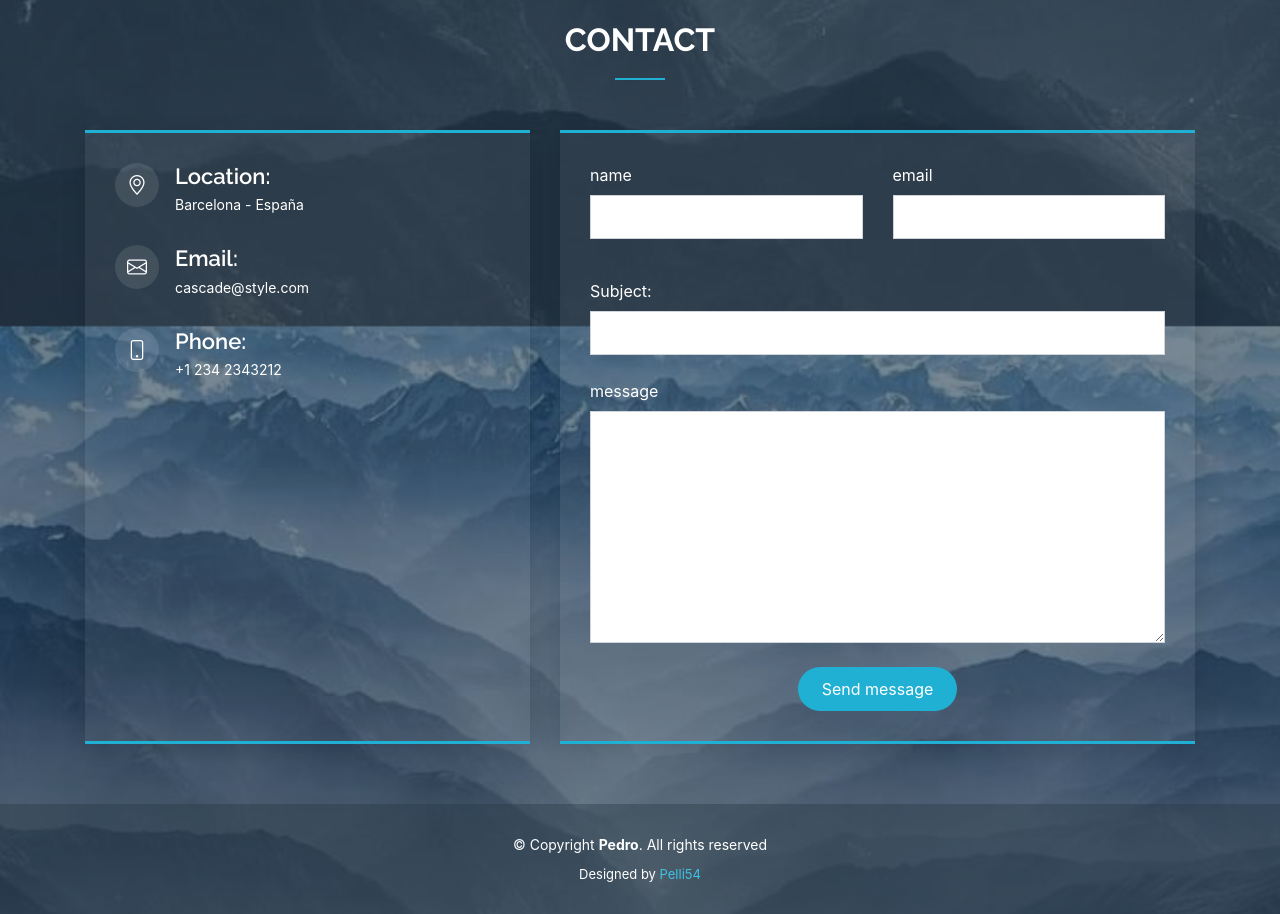
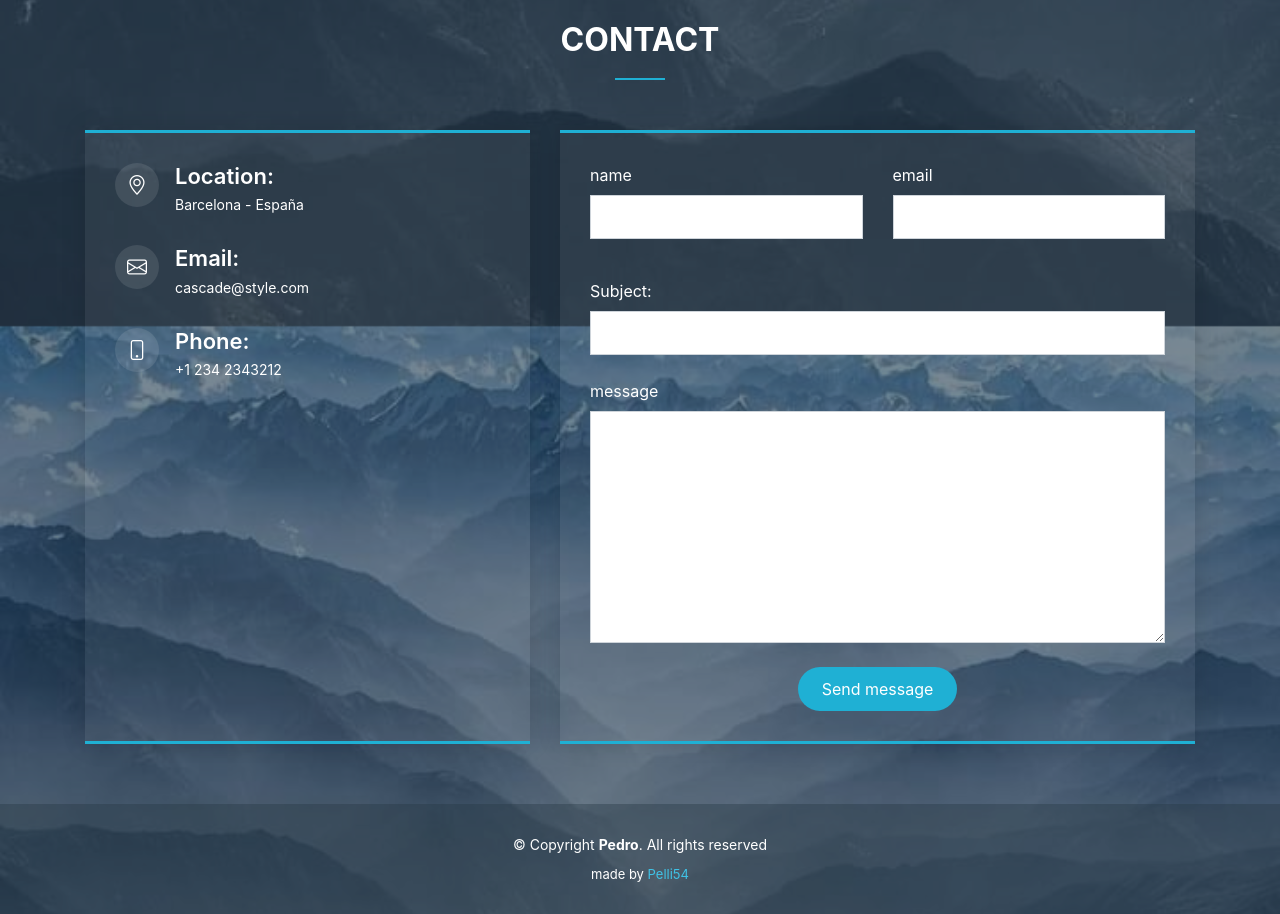
Before and after one commit to pelli54/Practice-webdesign-1, a plain HTML site: page Index.html in a window 1280 px wide. Shown: the part 1240-2154 px from the top of the page. Drawn offline with nearby package versions, Linux system fonts and the light colour scheme.

Commit message:
Add files via upload

```diff
--- a/Index.html
+++ b/Index.html
@@ -5,8 +5,8 @@
     <title>Landing Page</title>
     <link href="https://fonts.googleapis.com/css?family=Open+Sans:300,300i,400,400i,600,600i,700,700i|Raleway:300,300i,400,400i,600,600i,700,700i" rel="stylesheet">
     <link rel="stylesheet" href="style.css" type="text/css" media="all" />
-    <link rel="stylesheet" href="bootstrap.min.css" type="text/css" media="all" />
-    <link href="/bootstrap-icons/bootstrap-icons.css" rel="stylesheet">
+    <link rel="stylesheet" href="https://cdn.jsdelivr.net/npm/bootstrap@4.0.0/dist/css/bootstrap.min.css" integrity="sha384-Gn5384xqQ1aoWXA+058RXPxPg6fy4IWvTNh0E263XmFcJlSAwiGgFAW/dAiS6JXm" crossorigin="anonymous">
+    <link rel="stylesheet" href="https://cdn.jsdelivr.net/npm/bootstrap-icons@1.3.0/font/bootstrap-icons.css">
   </head>
   <body>
     <header id="header" class="d-flex align-items-center">
@@ -159,7 +159,7 @@
           &copy; Copyright <strong><span>Pedro</span></strong>. All rights reserved
         </div>
         <div class="credits">
-          Designed by <a href="github.com/pelli5411">Pelli54</a>
+          made by <a href="github.com/pelli5411">Pelli54</a>
         </div>
       </div>
     </footer>
```
